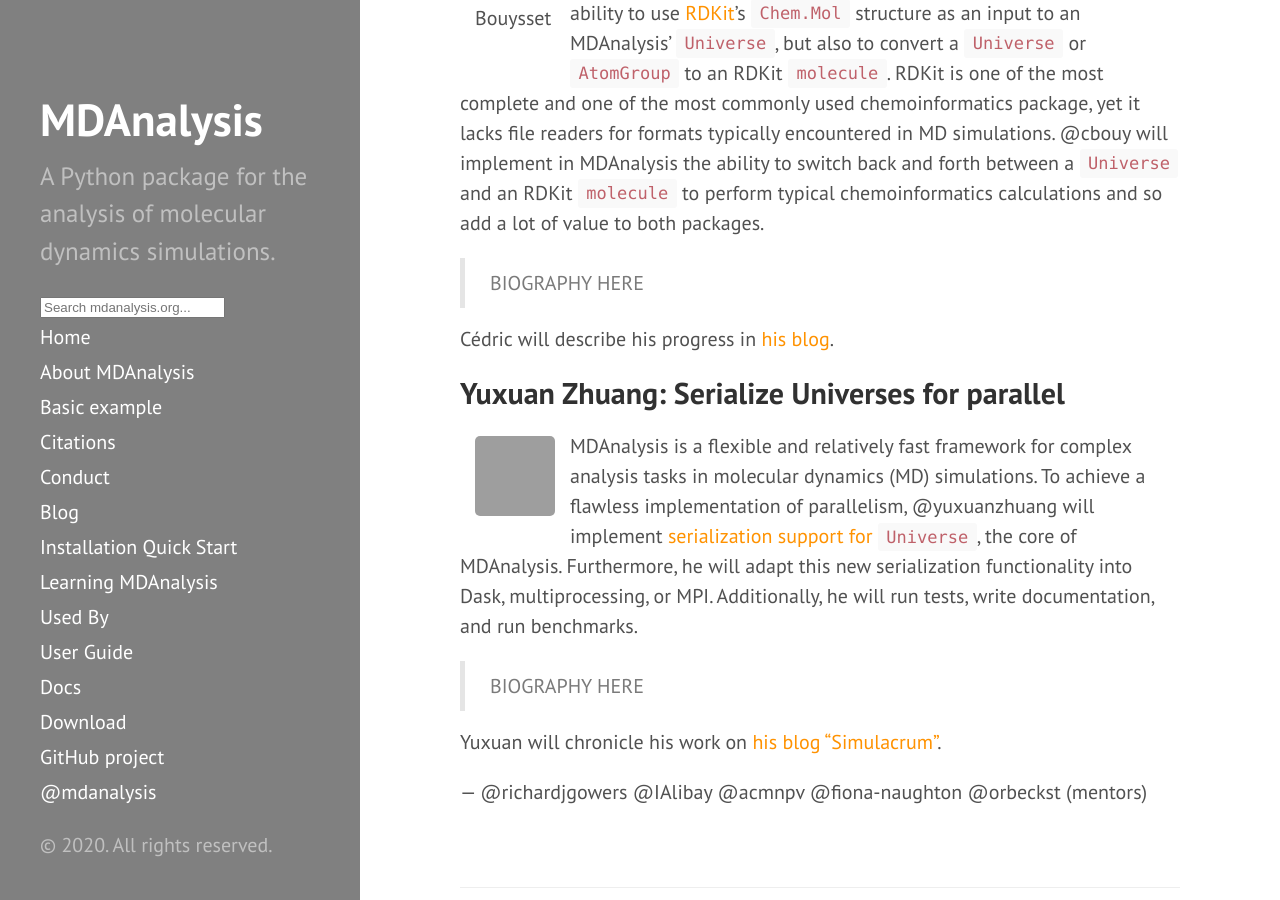
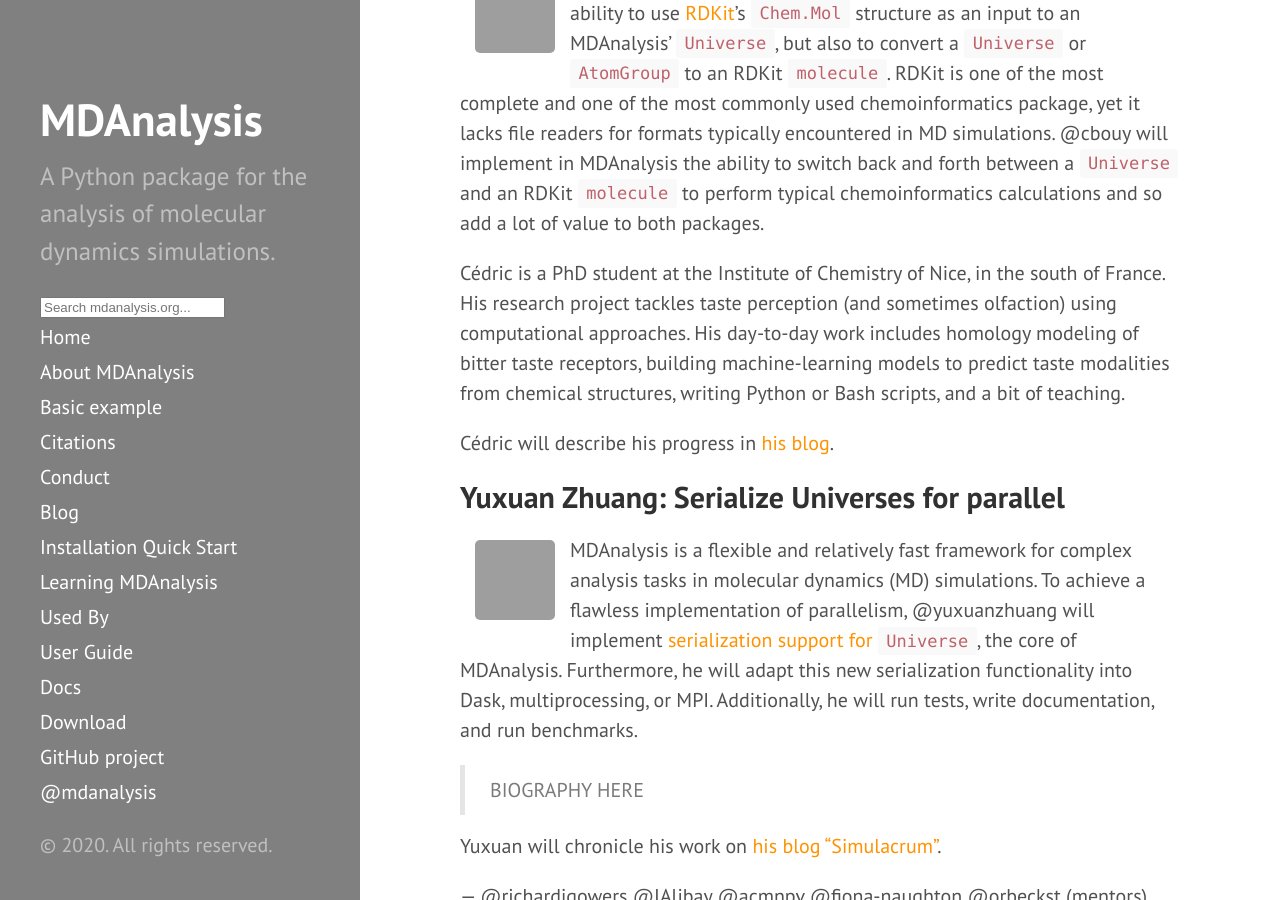
Before and after one commit to MDAnalysis/MDAnalysis.github.io, a Jekyll site: the page built from _posts/2020-05-20-gsoc-students.md, in a window 1280 px wide and 900 px high, scrolled down 1335 px. Built offline with Jekyll 4.4.1, drawn with Linux system fonts in a browser that asks for light colours; comment, search, counter and statistics services are not loaded; grey boxes are pictures that could not be loaded.

Commit message:
add @cbouy's photo and bio from https://cbouy.github.io/cv/#page-top

```diff
--- a/_posts/2020-05-20-gsoc-students.md
+++ b/_posts/2020-05-20-gsoc-students.md
@@ -55,7 +55,7 @@ format to the simulation community and he will document his experience at
 ## Cédric Bouysset: From RDKit to the Universe and back
 
 <img
-src=""
+src="https://cbouy.github.io/assets/img/photo-CV.jpeg"
 title="Cédric Bouysset" alt="Cédric Bouysset"
 style="float: left; width: 110px; height: 110px; border-radius: 20px; border: 15px solid white" />
 
@@ -71,7 +71,12 @@ MDAnalysis the ability to switch back and forth between a `Universe`
 and an RDKit `molecule` to perform typical chemoinformatics
 calculations and so add a lot of value to both packages.
 
-> BIOGRAPHY HERE
+Cédric is a PhD student at the Institute of Chemistry of Nice, in the
+south of France. His research project tackles taste perception (and
+sometimes olfaction) using computational approaches. His day-to-day
+work includes homology modeling of bitter taste receptors, building
+machine-learning models to predict taste modalities from chemical
+structures, writing Python or Bash scripts, and a bit of teaching.
 
 Cédric will describe his progress in [his blog][cbouy-blog].
 
```
